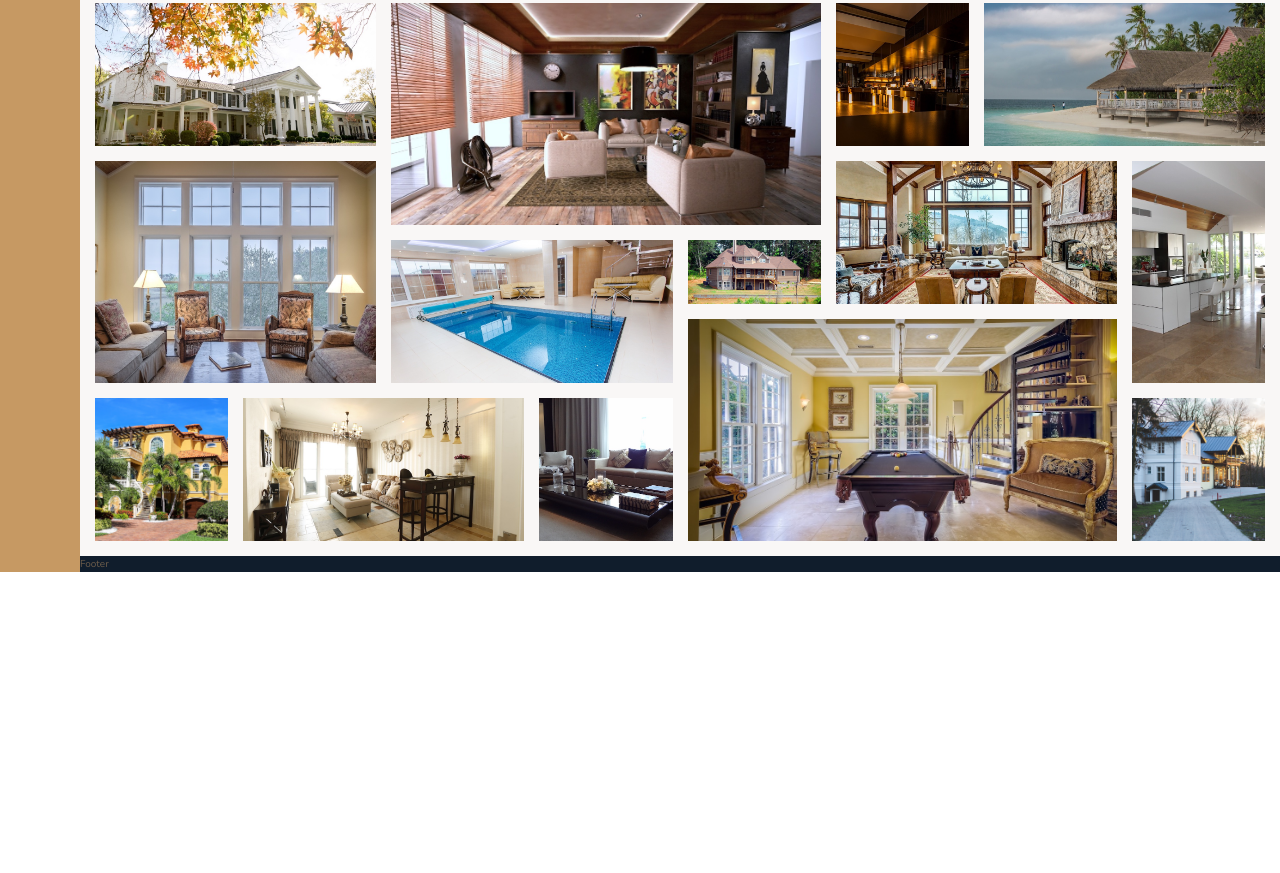
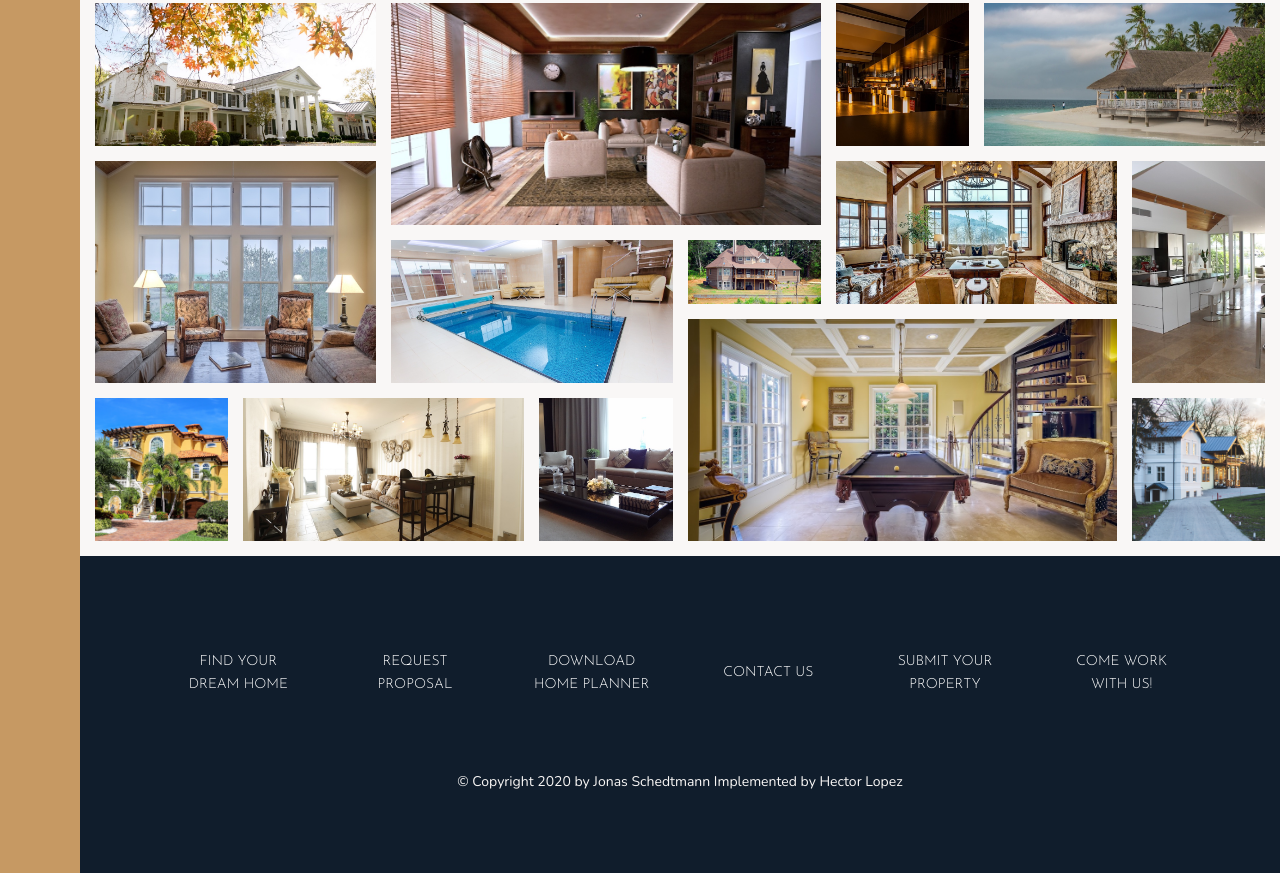
Before and after one commit to hectorlopezv/css-Grid-project, a website: page index.html in a window 1280 px wide. Shown: the part 3126-3999 px from the top of the page. Before the commit the page ends 3698 px from the top, so only its background shows below. Drawn offline with nearby package versions, Linux system fonts and the light colour scheme.

Commit message:
adding the footer

```diff
--- a/index.html
+++ b/index.html
@@ -378,7 +378,17 @@
         </section>
 
         <footer class="footer">
-            Footer
+            <ul class="nav">
+                <li class="nav__item"><a href="" class="nav__link">Find your dream home</a></li>
+                <li class="nav__item"><a href="" class="nav__link">Request Proposal</a></li>
+                <li class="nav__item"><a href="" class="nav__link">Download Home Planner</a></li>
+                <li class="nav__item"><a href="" class="nav__link">Contact Us</a></li>
+                <li class="nav__item"><a href="" class="nav__link">Submit Your Property</a></li>
+                <li class="nav__item"><a href="" class="nav__link">Come Work With Us!</a></li>
+            </ul>
+            <p class="copyright">
+                &copy; Copyright 2020 by Jonas Schedtmann Implemented by Hector Lopez
+            </p>
         </footer>
 
     </body>
--- a/sass/_footer.scss
+++ b/sass/_footer.scss
@@ -3,4 +3,48 @@
 {
     background-color: base.$color-secondary;
     grid-column: full-start/full-end;
+    padding: 8rem;
 }
+.nav
+{
+    list-style: none;
+
+    display: grid;
+
+    grid-template-columns: repeat(auto-fit, minmax(15rem, 1fr));
+
+    grid-gap: 2rem;
+    align-items: center;
+
+    &__link:link, &__link:visited
+    {
+        font-size: 1.4rem;
+        color: #fff;
+        text-decoration: none;
+        font-family: base.$font-display;
+        text-transform: uppercase;
+        text-align: center;
+        padding: 1.5rem;
+        display: block;
+
+        transition: all .2s;
+    }
+
+    &__link:hover, &__link:active
+    {
+        background-color: rgba(#fff, .05);
+        transform: translateY(-.5rem);
+    }
+
+}
+
+.copyright
+{
+    font-size: 1.4rem;
+    color: base.$color-grey-light-1;
+    text-align: center;
+    margin-top: 6rem;
+    width: 100%;
+    margin-right: auto;
+    margin-left: auto;
+}
```
Also changed, not shown: css/style.css, 1 other file.
